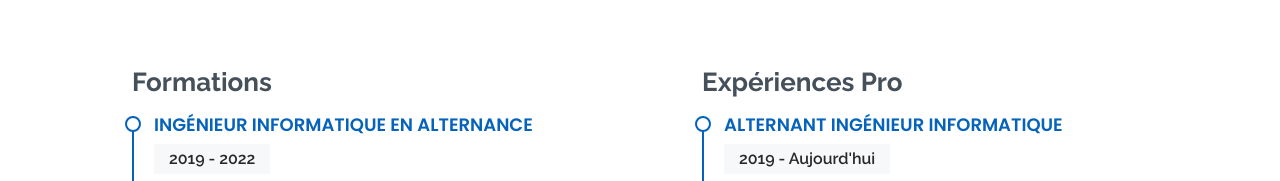
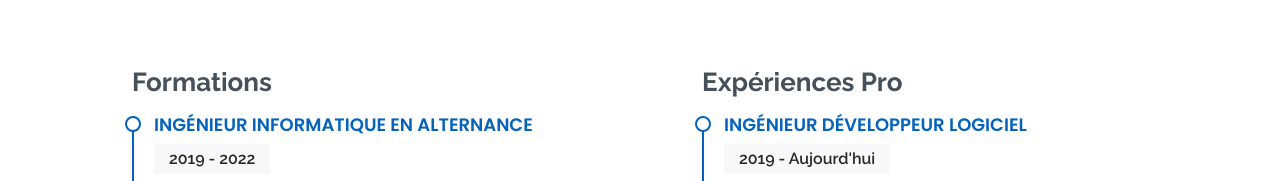
Before and after one commit to LeonBousquet/LeonBousquet.github.io, a plain HTML site: page index.html in a window 1280 px wide. Shown: the part 2520-2701 px from the top of the page. Drawn offline with nearby package versions, Linux system fonts and the light colour scheme.

Commit message:
Update index.html

```diff
--- a/index.html
+++ b/index.html
@@ -240,7 +240,7 @@
           <div class="col-lg-6">
             <h3 class="resume-title">Expériences Pro</h3>
             <div class="resume-item">
-              <h4>Alternant ingénieur informatique</h4>
+              <h4>Ingénieur développeur logiciel</h4>
               <h5>2019 - Aujourd'hui</h5>
               <p><em>Sopra Steria, Grenoble</em></p>
               <ul>
```
